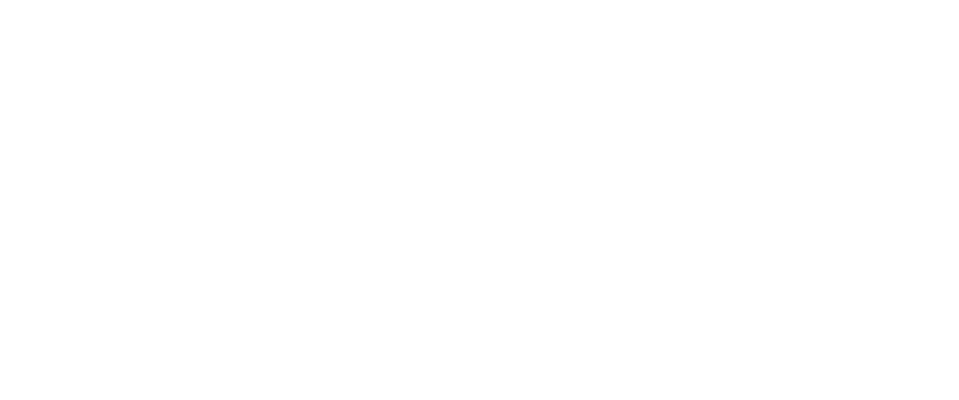
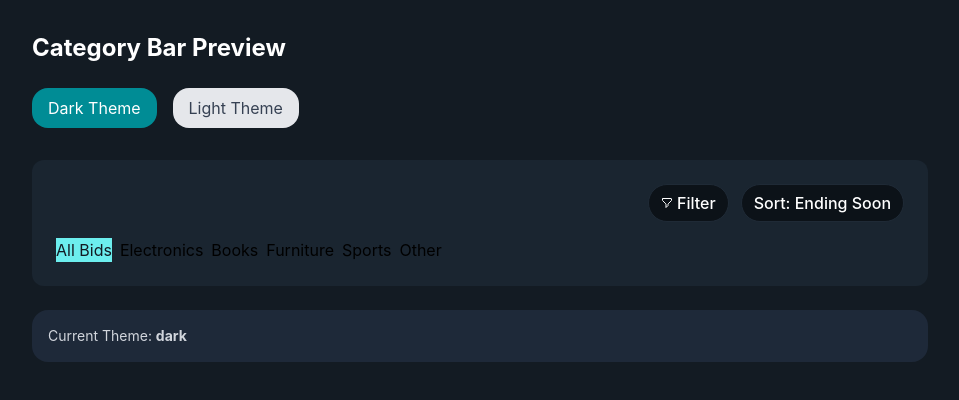
Before and after one commit to nonoyobussiness/student-online-auction-system, a React (Vite) app: page /categorybar-preview in a window 1280 px wide. Before the commit this address had no page. Shown: the top 400 px of the page, without its empty margins (160-1119 px from the left). Built offline with nearby package versions, Linux system fonts and the light colour scheme.

Commit message:
feat: add CategoriesBar with theme support and light theme colors

```diff
--- a/src/App.tsx
+++ b/src/App.tsx
@@ -1,10 +1,10 @@
 import { Routes, Route } from "react-router-dom";
 import Login from "./components/Login";
 import Register from "./components/Register";
-import ProtectedRoute from "./components/ProtectedRoute";
 import Home from "./pages/Home";
 import ButtonPreview from "./components/ui/ButtonPreview";
 import BadgePreview from "./components/ui/BadgePreview";
+import CategoryBarPreview from "./components/sections/CategoryBarPreview";
 
 export default function App() {
   return (
@@ -12,17 +12,10 @@ export default function App() {
       <Route path="/" element={<Login />} />
       <Route path="/login" element={<Login />} />
       <Route path="/register" element={<Register />} />
-      <Route
-        path="/home"
-        element={
-          /**<ProtectedRoute>
-            <Home />
-          </ProtectedRoute> */
-          <Home/>
-        }
-      />
+      <Route path="/home" element={<Home />} />
       <Route path="/buttons" element={<ButtonPreview />} />
       <Route path="/badges" element={<BadgePreview />} />
+      <Route path="/categorybar-preview" element={<CategoryBarPreview />} />
     </Routes>
   );
 }
--- a/src/components/sections/CategoriesBar.tsx
+++ b/src/components/sections/CategoriesBar.tsx
@@ -7,26 +7,76 @@ import { useState } from "react";
 import { Tag } from "../ui";
 import { AUCTION_CATEGORIES } from "../../constants";
 
-export default function CategoriesBar() {
+type ThemeMode = "light" | "dark";
+
+interface CategoriesBarProps {
+  theme?: ThemeMode;
+}
+
+export default function CategoriesBar({ theme = "dark" }: CategoriesBarProps) {
   const [activeCategory, setActiveCategory] = useState<string | null>(null);
+
+  const handleCategoryClick = (slug: string | null) => {
+    if (slug === null) {
+      setActiveCategory(null);
+      return;
+    }
+
+    setActiveCategory(activeCategory === slug ? null : slug);
+  };
+
+  const isDark = theme === "dark";
+
+  const filterSortStyles = isDark
+    ? "bg-[#0C1218] border-[#1F2A36] text-white"
+    : "bg-[#008080] border-[#008080] text-white";
 
   return (
     <section aria-label="Browse by category">
-      <h2 className="text-subheading text-foreground mb-4">Categories</h2>
+      <div className="flex justify-end gap-3 mb-4">
+        <button className={`flex items-center gap-1 px-3 py-1.5 rounded-full border text-base font-medium ${filterSortStyles}`}>
+          <svg
+            xmlns="http://www.w3.org/2000/svg"
+            className="h-3 w-3"
+            fill="none"
+            viewBox="0 0 24 24"
+            stroke="currentColor"
+          >
+            <path
+              strokeLinecap="round"
+              strokeLinejoin="round"
+              strokeWidth={2}
+              d="M3 4a1 1 0 011-1h16a1 1 0 011 1v2.586a1 1 0 01-.293.707l-6.414 6.414a1 1 0 00-.293.707V17l-4 4v-6.586a1 1 0 00-.293-.707L3.293 7.293A1 1 0 013 6.586V4z"
+            />
+          </svg>
+          Filter
+        </button>
+        <button className={`px-3 py-1.5 rounded-full border text-base font-medium ${filterSortStyles}`}>
+          Sort: Ending Soon
+        </button>
+      </div>
       <div className="flex flex-wrap gap-2">
         <Tag
           active={activeCategory === null}
-          onClick={() => setActiveCategory(null)}
+          onClick={() => handleCategoryClick(null)}
+          theme={theme}
+          lightThemeActiveBg="#008080"
+          lightThemeActiveText="#FFFFFF"
+          lightThemeInactiveBg="#ECEBE4"
+          lightThemeInactiveText="#131B23"
         >
-          All
+          All Bids
         </Tag>
         {AUCTION_CATEGORIES.map((cat) => (
           <Tag
             key={cat.id}
             active={activeCategory === cat.slug}
-            onClick={() =>
-              setActiveCategory(activeCategory === cat.slug ? null : cat.slug)
-            }
+            onClick={() => handleCategoryClick(cat.slug)}
+            theme={theme}
+            lightThemeActiveBg="#008080"
+            lightThemeActiveText="#FFFFFF"
+            lightThemeInactiveBg="#ECEBE4"
+            lightThemeInactiveText="#131B23"
           >
             {cat.name}
           </Tag>
--- /dev/null
+++ b/src/components/sections/CategoryBarPreview.tsx
@@ -0,0 +1,57 @@
+/**
+ * CategoryBarPreview - Preview page for CategoriesBar component
+ * Allows testing CategoriesBar in isolation with both themes
+ */
+
+import CategoriesBar from "../sections/CategoriesBar";
+import { useState } from "react";
+
+export default function CategoryBarPreview() {
+  const [theme, setTheme] = useState<"light" | "dark">("dark");
+
+  return (
+    <div className={`min-h-screen p-8 ${theme === "dark" ? "bg-[#131B23]" : "bg-[#F8F9FA]"}`}>
+      <div className="max-w-4xl mx-auto">
+        <h1 className={`text-2xl font-bold mb-6 ${theme === "dark" ? "text-white" : "text-[#131B23]"}`}>
+          Category Bar Preview
+        </h1>
+
+        {/* Theme Toggle */}
+        <div className="mb-8 flex gap-4">
+          <button
+            onClick={() => setTheme("dark")}
+            className={`px-4 py-2 rounded-lg ${
+              theme === "dark"
+                ? "bg-[#008C95] text-white"
+                : "bg-gray-200 text-gray-700"
+            }`}
+          >
+            Dark Theme
+          </button>
+          <button
+            onClick={() => setTheme("light")}
+            className={`px-4 py-2 rounded-lg ${
+              theme === "light"
+                ? "bg-[#008C95] text-white"
+                : "bg-gray-200 text-gray-700"
+            }`}
+          >
+            Light Theme
+          </button>
+        </div>
+
+        {/* Category Bar */}
+        <div className={`p-6 rounded-xl ${theme === "dark" ? "bg-[#1A2530]" : "bg-white"}`}>
+          <CategoriesBar theme={theme} />
+        </div>
+
+        {/* Current Theme Info */}
+        <div className={`mt-6 p-4 rounded-lg ${theme === "dark" ? "bg-gray-800" : "bg-gray-100"}`}>
+          <p className={`text-sm ${theme === "dark" ? "text-gray-300" : "text-gray-700"}`}>
+            Current Theme: <strong>{theme}</strong>
+          </p>
+        </div>
+      </div>
+    </div>
+  );
+}
--- a/src/components/ui/Tag.tsx
+++ b/src/components/ui/Tag.tsx
@@ -9,46 +9,133 @@
  * Use for: category filters, labels, keywords
  */
 
+import { useState } from "react";
 import type { ReactNode } from "react";
+
+type TagVariant = "main" | "normal";
+type TagTheme = "light" | "dark";
 
 export interface TagProps {
   children: ReactNode;
   /** When true, shows as selected/active state */
   active?: boolean;
+  /** Visual style variant */
+  variant?: TagVariant;
+  /** Theme style variant */
+  theme?: TagTheme;
   /** Makes tag clickable */
   onClick?: () => void;
   className?: string;
+  ariaLabel?: string;
+  /** Custom active background color */
+  lightThemeActiveBg?: string;
+  /** Custom active text color */
+  lightThemeActiveText?: string;
+  /** Custom inactive background color */
+  lightThemeInactiveBg?: string;
+  /** Custom inactive text color */
+  lightThemeInactiveText?: string;
 }
 
 export default function Tag({
   children,
-  active = false,
+  active,
+  variant = "normal",
+  theme = "dark",
   onClick,
   className = "",
+  ariaLabel,
+  lightThemeActiveBg,
+  lightThemeActiveText,
+  lightThemeInactiveBg,
+  lightThemeInactiveText,
 }: TagProps) {
   const isClickable = !!onClick;
+  const isControlled = typeof active === "boolean";
+  const [internalActive, setInternalActive] = useState(false);
+  const isActive = isControlled ? active : internalActive;
 
-  const activeClass = active
-    ? "bg-primary text-foreground"
-    : "bg-bg-elevated border border-border text-muted hover:border-primary/50";
+  const normalStyles: Record<TagTheme, Record<TagVariant, string>> = {
+    dark: {
+      main: "tag-dark-main",
+      normal: "tag-dark-normal",
+    },
+    light: {
+      main: lightThemeActiveBg ? `bg-[${lightThemeActiveBg}]` : "tag-light-main",
+      normal: lightThemeInactiveBg ? `bg-[${lightThemeInactiveBg}] text-[${lightThemeInactiveText}]` : "tag-light-normal",
+    },
+  };
+
+  const hoverStyles: Record<TagTheme, Record<TagVariant, string>> = {
+    dark: {
+      main: "tag-dark-main-hover",
+      normal: "tag-dark-normal-hover",
+    },
+    light: {
+      main: "tag-light-main-hover",
+      normal: lightThemeInactiveBg ? `bg-[${lightThemeInactiveBg}] opacity-80` : "tag-light-normal-hover",
+    },
+  };
+
+  const activeStyles: Record<TagTheme, Record<TagVariant, string>> = {
+    dark: {
+      main: "bg-[rgba(108,238,238,1)] text-[#131B23]",
+      normal: "bg-[rgba(108,238,238,1)] text-[#131B23]",
+    },
+    light: {
+      main: lightThemeActiveBg && lightThemeActiveText
+        ? `bg-[${lightThemeActiveBg}] text-[${lightThemeActiveText}]`
+        : "bg-[rgba(32,178,178,1)] text-[#FFFFFF]",
+      normal: lightThemeActiveBg && lightThemeActiveText
+        ? `bg-[${lightThemeActiveBg}] text-[${lightThemeActiveText}]`
+        : "bg-[rgba(32,178,178,1)] text-[#FFFFFF]",
+    },
+  };
 
   const baseStyles = [
-    "inline-flex items-center px-3 py-1 rounded-full text-sm font-medium",
+    "ui-tag",
     "transition-colors duration-200",
-    isClickable ? "cursor-pointer hover:bg-primary/30" : "",
-    activeClass,
+    "border-0",
+    isActive ? activeStyles[theme][variant] : normalStyles[theme][variant],
+    isActive ? "" : hoverStyles[theme][variant],
+    isClickable ? "cursor-pointer" : "",
+    isActive ? "opacity-100" : "",
     className,
   ]
     .filter(Boolean)
     .join(" ");
 
+  const handleClick = () => {
+    if (!onClick) return;
+    if (!isControlled) setInternalActive((prev) => !prev);
+    onClick();
+  };
+
   if (isClickable) {
     return (
-      <button type="button" onClick={onClick} className={baseStyles}>
+      <button
+        type="button"
+        onClick={handleClick}
+        className={baseStyles}
+        aria-label={ariaLabel}
+        onKeyDown={(e) => {
+          if (e.key === "Enter" || e.key === " ") {
+            e.preventDefault();
+            handleClick();
+          }
+        }}
+      >
         {children}
       </button>
     );
   }
 
-  return <span className={baseStyles}>{children}</span>;
+  return (
+    <span
+      className={baseStyles}
+      aria-label={ariaLabel}
+    >
+      {children}
+    </span>
+  );
 }
```
Also changed, not shown: 1 other file (tests, documents, lock files or other folders).
